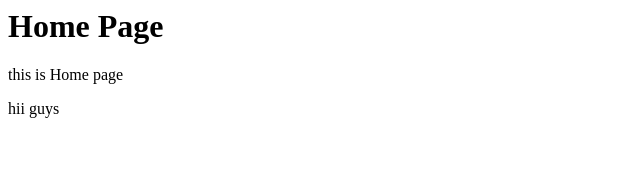
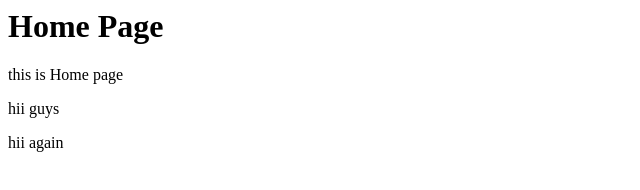
Before and after one commit to iamakshat09/jenkins-test, a plain HTML site: page index.html in a window 1280 px wide. Shown: the full height of the page, 0-640 px from the left. Drawn offline with Linux system fonts and the light colour scheme.

Commit message:
Update index.html

```diff
--- a/index.html
+++ b/index.html
@@ -6,5 +6,6 @@
     <h1>Home Page</h1>
     <p>this is Home page</p>
     <p>hii guys</p>
+    <p>hii again</p>
   </body>
 </html>
```
